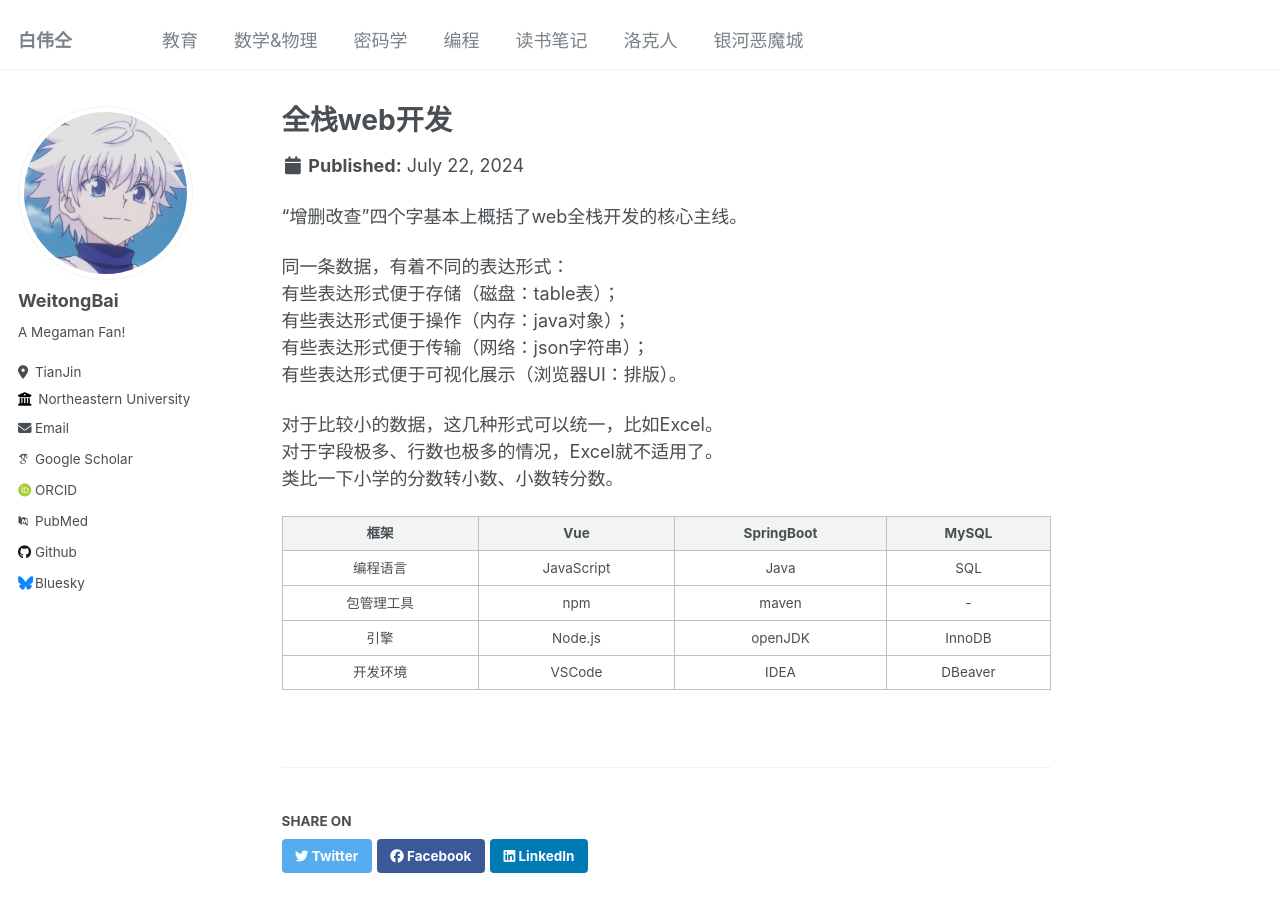
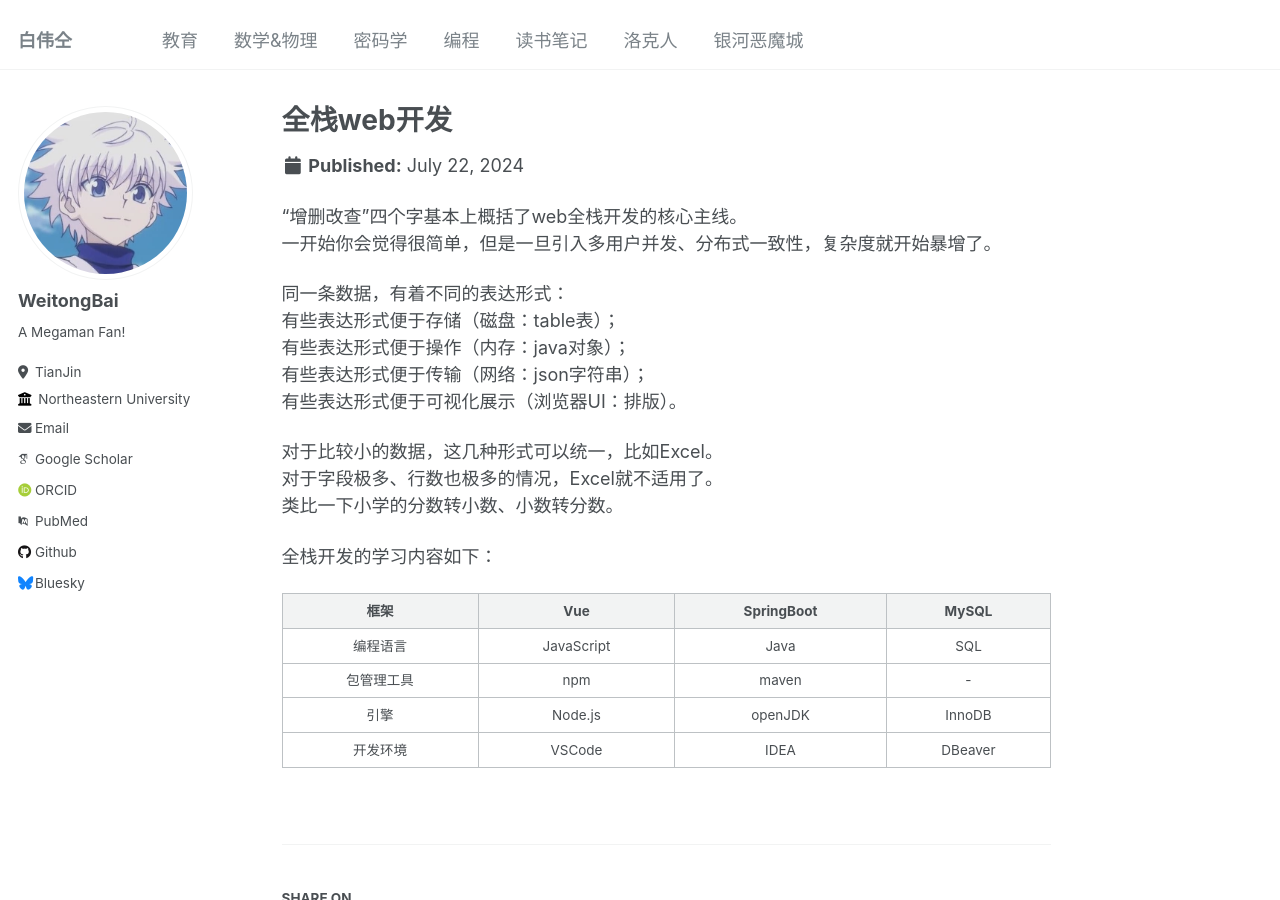
Before and after one commit to python-jiang/python-jiang.github.io, a Jekyll site: the page built from _portfolio/portfolio-1.md, in a window 1280 px wide and 900 px high. Built offline with Jekyll 4.4.1, drawn with Linux system fonts in a browser that asks for light colours; some web fonts are replaced.

Commit message:
多用户并发、分布式一致性

```diff
--- a/_portfolio/portfolio-1.md
+++ b/_portfolio/portfolio-1.md
@@ -4,6 +4,7 @@ excerpt: "Vue+SpringBoot+MySQL<br/><img src='/images/500x300.png'>"
 collection: portfolio
 ---
 “增删改查”四个字基本上概括了web全栈开发的核心主线。
+一开始你会觉得很简单，但是一旦引入多用户并发、分布式一致性，复杂度就开始暴增了。
 
 同一条数据，有着不同的表达形式：
 有些表达形式便于存储（磁盘：table表）；
@@ -15,6 +16,8 @@ collection: portfolio
 对于字段极多、行数也极多的情况，Excel就不适用了。
 类比一下小学的分数转小数、小数转分数。
 
+全栈开发的学习内容如下：
+
 |  框架   |    Vue     | SpringBoot |  MySQL  |
 |:-----:|:----------:|:----------:|:-------:|
 | 编程语言  | JavaScript |    Java    |   SQL   |
```
